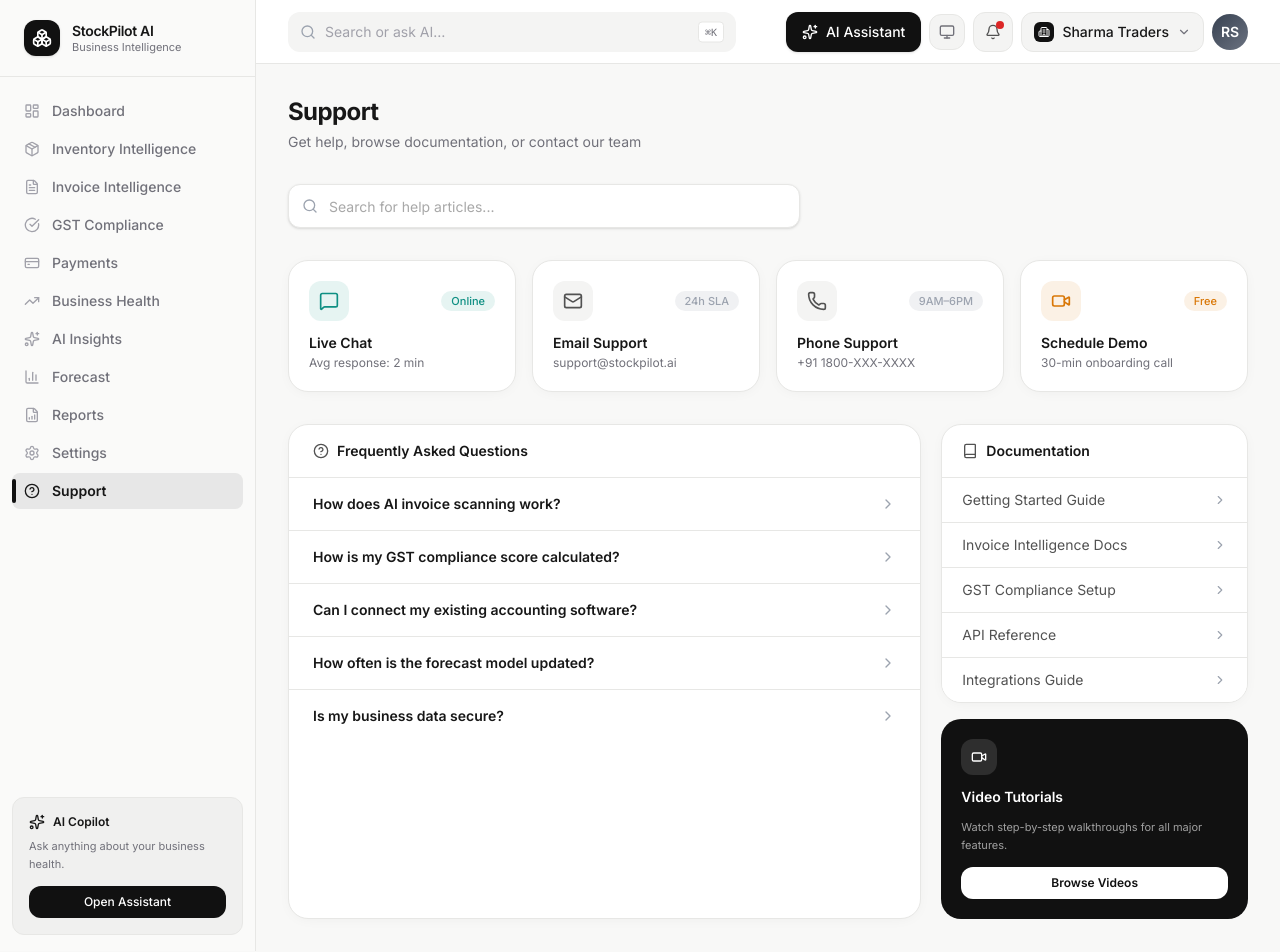
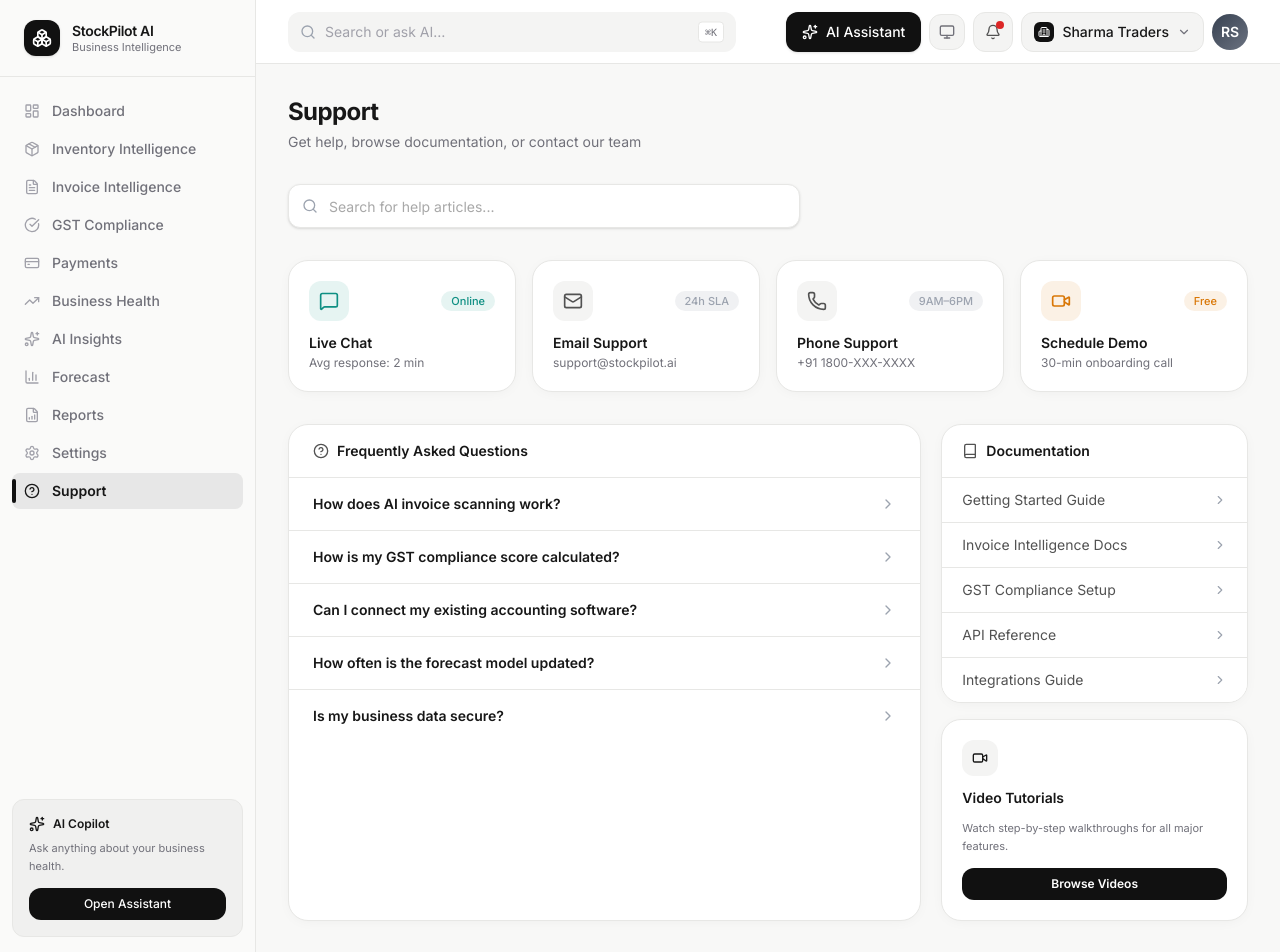
Before and after one commit to SoldierBoyJd/ELOITE, a Next.js app in the folder frontend/: page /support in a window 1280 px wide. Built offline with nearby package versions, Linux system fonts and the light colour scheme.

Commit message:
style: update card styles and colors in SupportPage component

```diff
--- a/frontend/app/(dashboard)/support/page.tsx
+++ b/frontend/app/(dashboard)/support/page.tsx
@@ -183,20 +183,20 @@
           </div>
 
           {/* Video CTA */}
-          <div className="rounded-[20px] p-5 flex flex-col gap-3"
-            style={{ background: "var(--primary)" }}>
+          <div className={`${card} p-5 flex flex-col gap-3`}
+            style={{ background: "var(--surface)" }}>
             <div className="w-9 h-9 rounded-xl flex items-center justify-center"
-              style={{ background: "rgba(255,255,255,.12)" }}>
-              <Video className="w-4 h-4" style={{ color: "var(--primary-fg)" }} />
+              style={{ background: "var(--surface-2)" }}>
+              <Video className="w-4 h-4" style={{ color: "var(--heading)" }} />
             </div>
-            <p className="font-semibold text-sm" style={{ color: "var(--primary-fg)" }}>
+            <p className="font-semibold text-sm" style={{ color: "var(--heading)" }}>
               Video Tutorials
             </p>
-            <p className="text-[11px] leading-relaxed" style={{ color: "color-mix(in srgb, var(--primary-fg) 60%, transparent)" }}>
+            <p className="text-[11px] leading-relaxed" style={{ color: "var(--muted)" }}>
               Watch step-by-step walkthroughs for all major features.
             </p>
             <button className="h-8 rounded-xl text-xs font-semibold transition-colors hover:opacity-90"
-              style={{ background: "var(--primary-fg)", color: "var(--primary)" }}>
+              style={{ background: "var(--primary)", color: "var(--primary-fg)" }}>
               Browse Videos
             </button>
           </div>
```
